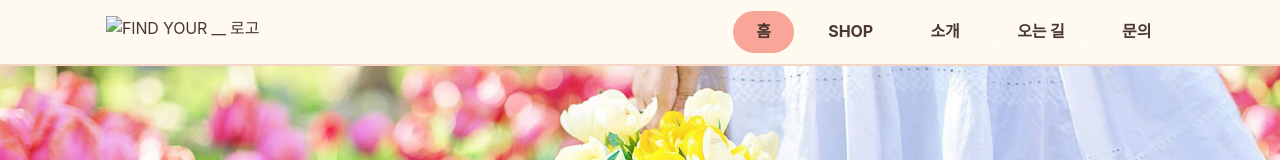
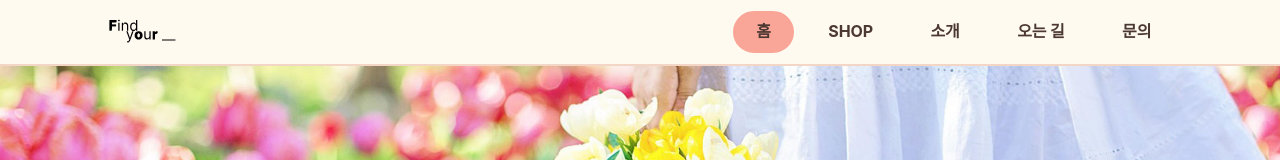
Before and after one commit to sooooooohyun/findyour, a plain HTML site: page index.html in a window 1280 px wide. Shown: the top 160 px of the page. Drawn offline with Linux system fonts and the light colour scheme; a web font is replaced by a local one.

Commit message:
로고추가

```diff
--- a/index.html
+++ b/index.html
@@ -14,7 +14,7 @@
     <div class="header-inner">
       <a class="logo" href="index.html">
         <!-- 이미지 삽입 위치: 로고 (예: images/logo.png) -->
-        <img src="" alt="FIND YOUR __ 로고">
+        <img src="images/logo.svg" alt="FIND YOUR __ 로고">
       </a>
       <input type="checkbox" id="nav-toggle" class="nav-toggle">
       <label for="nav-toggle" class="nav-button" aria-label="메뉴 열기·닫기">☰</label>
```
Also changed, not shown: images/logo.svg (added).
